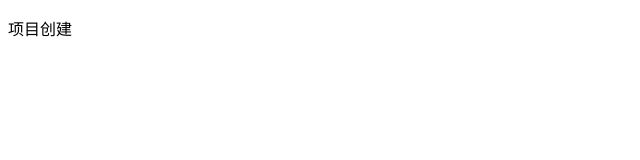
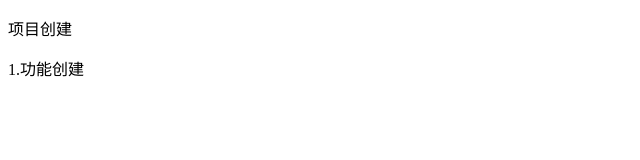
Before and after one commit to lijin1112/sixOneqi, a plain HTML site: page index.html in a window 1280 px wide. Shown: the whole page, without its empty margins (0-640 px from the left). Drawn offline with Linux system fonts and the light colour scheme.

Commit message:
功能完成1

```diff
--- a/index.html
+++ b/index.html
@@ -7,5 +7,6 @@
 </head>
 <body>
     <p>项目创建</p>
+    <p>1.功能创建</p>
 </body>
 </html>
```
